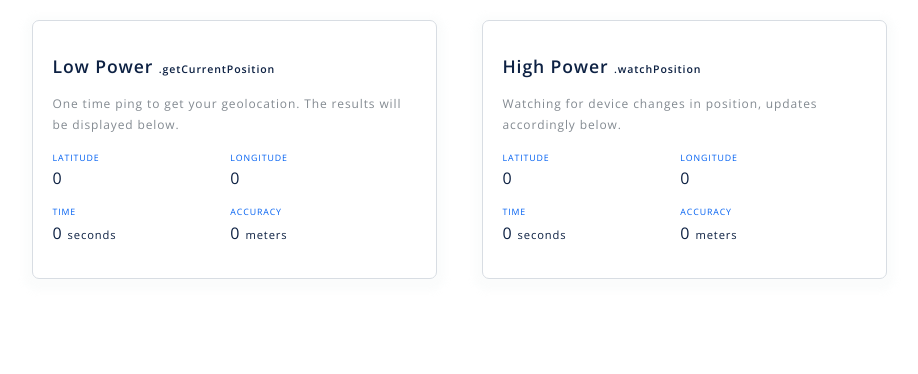
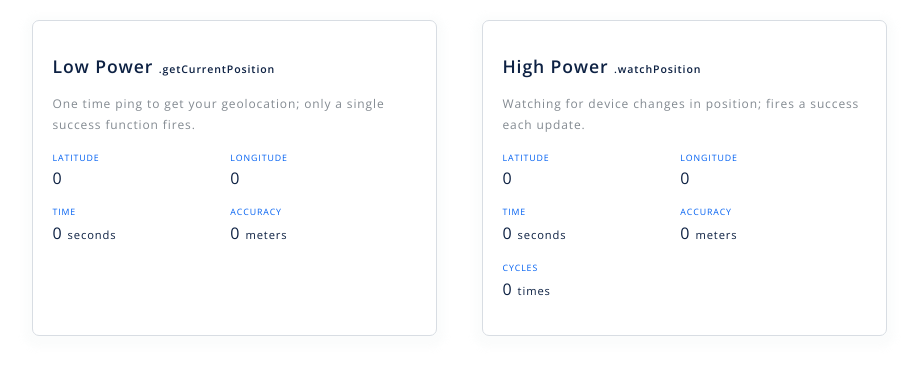
Before and after one commit to danmostudco/locationtesting, a React (Create React App) app: page / in a window 1280 px wide. Shown: the top 374 px of the page, without its empty margins (181-1099 px from the left). Built offline with nearby package versions, Linux system fonts and the light colour scheme; no server answers.

Commit message:
1) If time window is negative, show cached state 2) Create conditional logic for showing Cycles within a panel. Cycles update on each success call.

```diff
--- a/src/App.css
+++ b/src/App.css
@@ -72,6 +72,7 @@ h3 {
 
   flex-flow: row wrap;
   justify-content: center;
+  align-items: stretch;
 
   max-width: 900px;
   margin: auto;
@@ -88,6 +89,7 @@ h3 {
   padding: 20px;
   margin: auto;
   margin-bottom: 30px;
+  margin-top: 0px;
 
   box-shadow: 0px 4px 7px 8px rgba(216,221,227,0.1);
 }
--- a/src/App.js
+++ b/src/App.js
@@ -32,16 +32,18 @@ class App extends Component {
           <TestPanel
             name="Low Power"
             subName=".getCurrentPosition"
-            description="One time ping to get your geolocation. The results will be displayed below."
+            description="One time ping to get your geolocation; only a single success function fires."
             testingFunction={this.getLocation}
             optionsObject= {LOW_OPTIONS}
+            cycles={false}
           />
           <TestPanel
             name="High Power"
             subName=".watchPosition"
-            description="Watching for device changes in position, updates accordingly below."
+            description="Watching for device changes in position; fires a success each update."
             testingFunction={this.watchLocation}
             optionsObject= {HIGH_OPTIONS}
+            cycles={true}
           />
         </div>
       </div>
@@ -57,6 +59,7 @@ class TestPanel extends Component {
       time: 0,
       accuracy: 0,
       loading: true,
+      cycleCount: 0
     }
     this.successFunction = this.successFunction.bind(this);
     this.dispatchTimeStamp;
@@ -73,12 +76,15 @@ class TestPanel extends Component {
     const timeWindowMil = APItimeStamp - this.dispatchTimeStamp;
     const timeWindowSec = (timeWindowMil / 1000).toFixed(2);
 
+    const updatedCycleCount = this.state.cycleCount + 1;
+
     this.setState({
       longitude: longitude.toFixed(7),
       latitude: latitude.toFixed(7),
-      accuracy: accuracy,
+      accuracy: accuracy.toFixed(0),
       time: timeWindowSec,
       loading: false,
+      cycleCount: updatedCycleCount
     })
 
     console.log(position.coords) // for console sign of success
@@ -94,20 +100,33 @@ class TestPanel extends Component {
     const {
       name,
       subName,
-      description
+      description,
+      cycles
     } = this.props
 
     const {
       latitude,
       longitude,
       time,
-      accuracy
+      accuracy,
+      cycleCount
     } = this.state
 
     return (
     <div className="Grid-cell">
-      <PanelTitle name={name} subName={subName} description={description}/>
-      <PanelData latitude={latitude} longitude={longitude} time={time} accuracy={accuracy}/>
+      <PanelTitle
+        name={name}
+        subName={subName}
+        description={description}
+      />
+      <PanelData
+        latitude={latitude}
+        longitude={longitude}
+        time={time}
+        accuracy={accuracy}
+        cycles={cycles}
+        cycleCount={cycleCount}
+      />
     </div> )
   }
 }
@@ -116,7 +135,7 @@ function PanelTitle(props) {
   const {
     name,
     subName,
-    description
+    description,
   } = props
   return (
     <div>
@@ -131,7 +150,9 @@ function PanelData(props) {
     latitude,
     longitude,
     time,
-    accuracy
+    accuracy,
+    cycles,
+    cycleCount
   } = props
   return (
     <div className="panelContainer">
@@ -142,8 +163,19 @@ function PanelData(props) {
         </div>
         <div className="valuePair">
           <p className="label">Time</p>
-          <p>{time} <span className="miniText">seconds</span></p>
+          { (time < 0)
+          ? <p><span className="miniText">Loaded from Cache</span></p>
+          : <p>{time} <span className="miniText">seconds</span></p>
+          }
         </div>
+        {
+        (cycles)
+        ? (<div className="valuePair">
+          <p className="label">Cycles</p>
+          <p>{cycleCount} <span className="miniText">times</span></p>
+        </div>)
+        : null
+        }
       </div>
 
       <div className="panelColumn">
```
